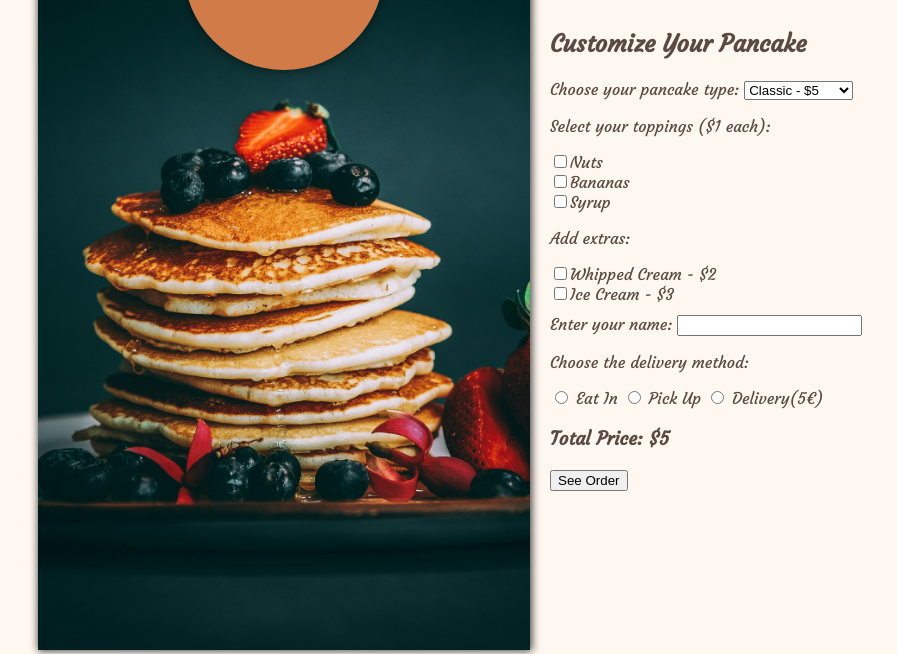
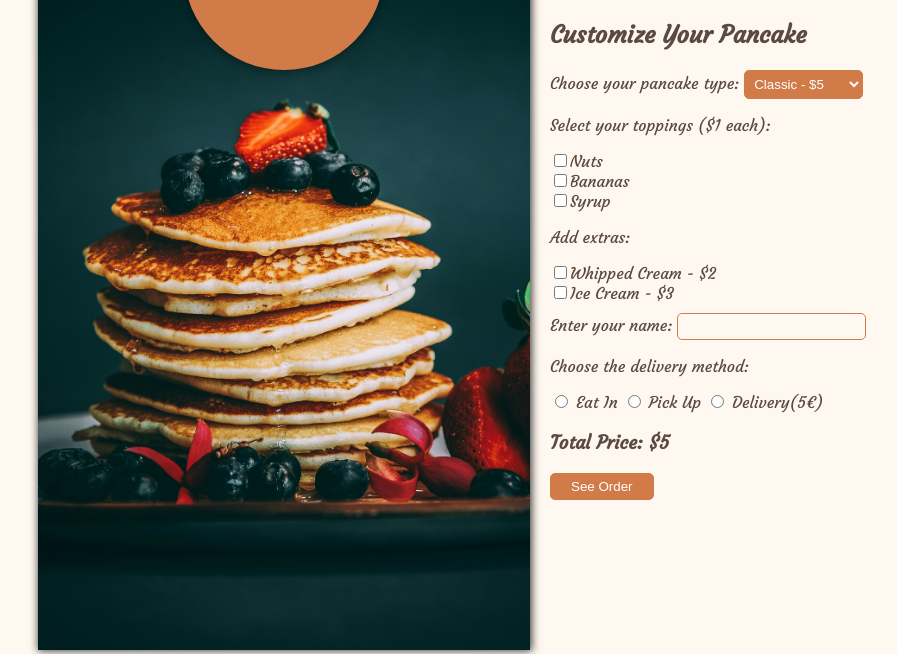
Before and after one commit to mehedimrm22/JS_solutions, a plain HTML site: page 04_week/04_exercise/basic_DOM/pancake_maker_step_2/index.html in a window 1280 px wide. Shown: the part 150-804 px from the top of the page, without its empty margins (90-987 px from the left). Drawn offline with Linux system fonts and the light colour scheme.

Commit message:
pancake 2 modified

```diff
--- a/04_week/04_exercise/basic_DOM/pancake_maker_step_2/style.css
+++ b/04_week/04_exercise/basic_DOM/pancake_maker_step_2/style.css
@@ -90,6 +90,39 @@ body {
   display: none;
 }
 
+.customization-section select {
+  padding: 5px;
+  border: 1px solid #d17b49;
+  border-radius: 5px;
+  outline: none;
+  background: #d17b49;
+  color: #fff;
+}
+
+#customer-name {
+  padding: 5px;
+  border: 1px solid #d17b49;
+  outline: none;
+  border-radius: 5px;
+  background: #fff8f0;
+}
+
+#show-button {
+  padding: 5px 20px;
+  outline: none;
+  background: #d17b49;
+  border: 1px solid #d17b49;
+  border-radius: 5px;
+  color: #fff;
+  transition: all 0.5s ease-in-out;
+}
+
+#show-button:hover {
+  background: #fff8f0;
+  color: #111;
+  transition: all 0.5s ease-in-out;
+  cursor: pointer;
+}
 
 /* Responsive */
 
```
